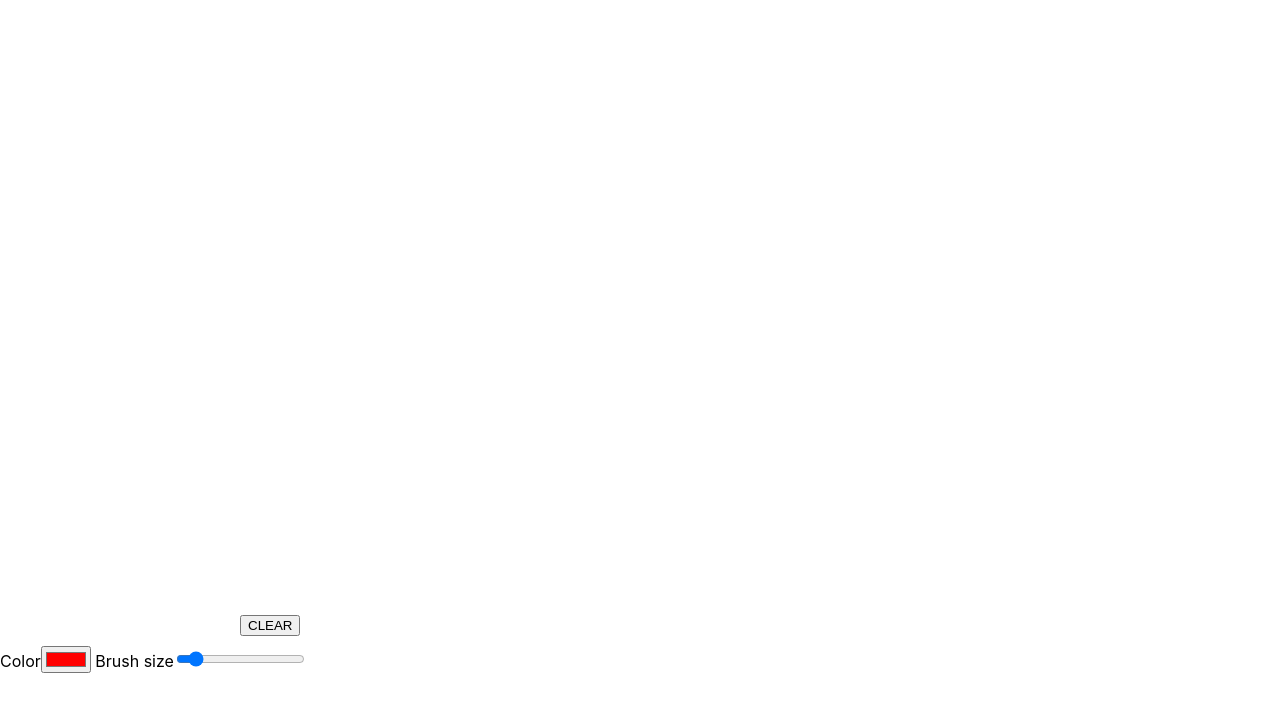
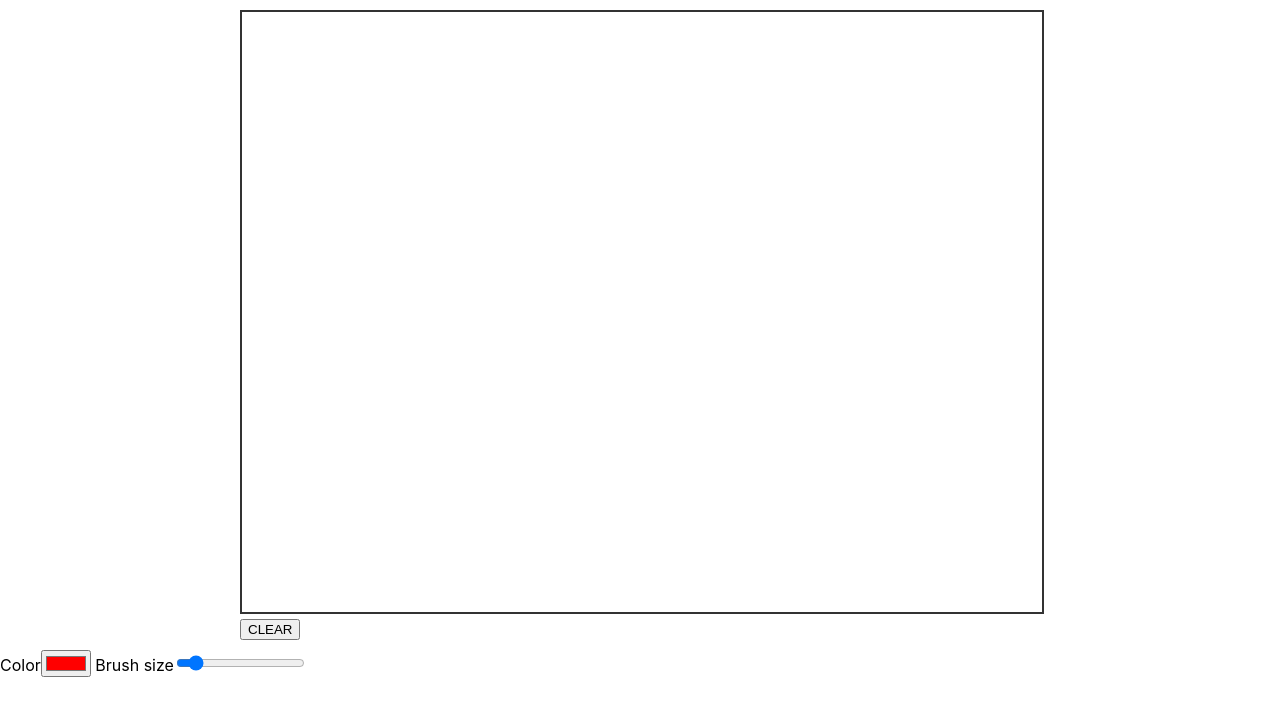
Before and after one commit to AZIZXlaouiti/Try-and-guess-frontend, a React (Create React App) app: page / in a window 1280 px wide. Shown: the top 716 px of the page. Built offline with nearby package versions, Linux system fonts and the light colour scheme.

Commit message:
adding border

```diff
--- a/src/App.css
+++ b/src/App.css
@@ -36,3 +36,6 @@
     transform: rotate(360deg);
   }
 }
+canvas {
+  border: 2px solid #333;
+}
--- a/src/DrawingBoardContext.tsx
+++ b/src/DrawingBoardContext.tsx
@@ -17,6 +17,7 @@ export interface DrawingBoardContextProps {
   handleColorChange: (ev: PickerEvent) => void;
   brushSize: number;
   handleBrushSizeChange: (ev: PickerEvent) => void;
+  clear: (ev: BoardEvent)=> void ;
 }
 
 export const DrawingBoardContext = React.createContext<
@@ -61,6 +62,9 @@ const DrawingBoardProvider = (
   const handleBrushSizeChange = (ev: PickerEvent): void => {
     setBrushSize(parseInt(ev.target.value));
   };
+  const clear = (ev: BoardEvent): void =>{
+    //
+  };
   return (
     <DrawingBoardContext.Provider
       value={{
--- a/src/index.css
+++ b/src/index.css
@@ -11,3 +11,6 @@ code {
   font-family: source-code-pro, Menlo, Monaco, Consolas, 'Courier New',
     monospace;
 }
+canvas {
+  border: 2px solid #333;
+}
```
